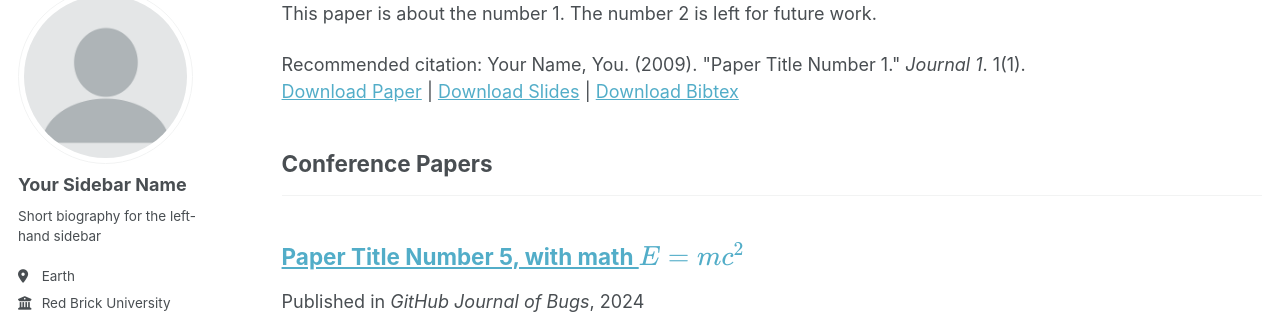
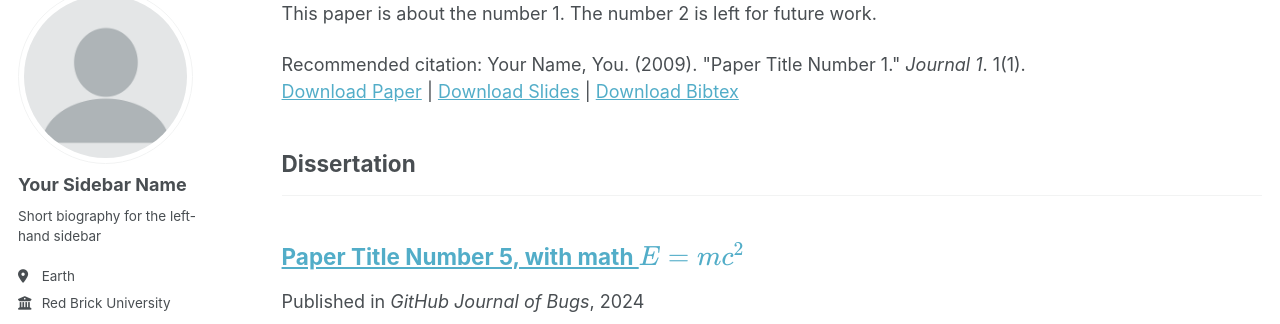
Before and after one commit to BoyiHu673/BoyiHu673.github.io, a Jekyll site: the page built from _pages/publications.html, in a window 1280 px wide and 900 px high, scrolled down 534 px. Shown: the part 110-434 px from the top of the window. Built offline with Jekyll 4.4.1, drawn with Linux system fonts in a browser that asks for light colours; some web fonts are replaced; a script that is not in the unit is left out.

Commit message:
Update _config.yml

```diff
--- a/_config.yml
+++ b/_config.yml
@@ -85,8 +85,6 @@ publication_category:
   manuscripts:
     title: 'Journal Articles'
   conferences:
-    title: 'Conference Papers'
-  dissertations:
     title: 'Dissertation'
 
 # Site Settings
```
